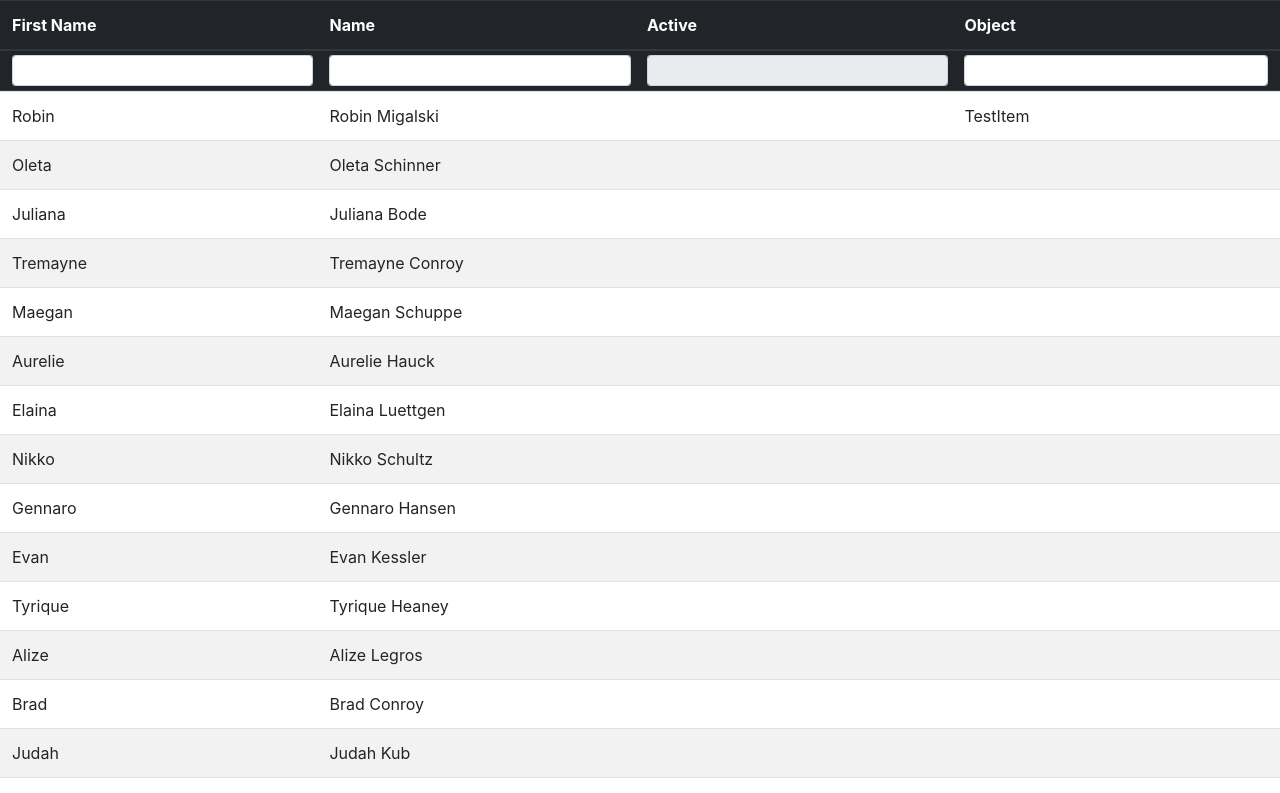
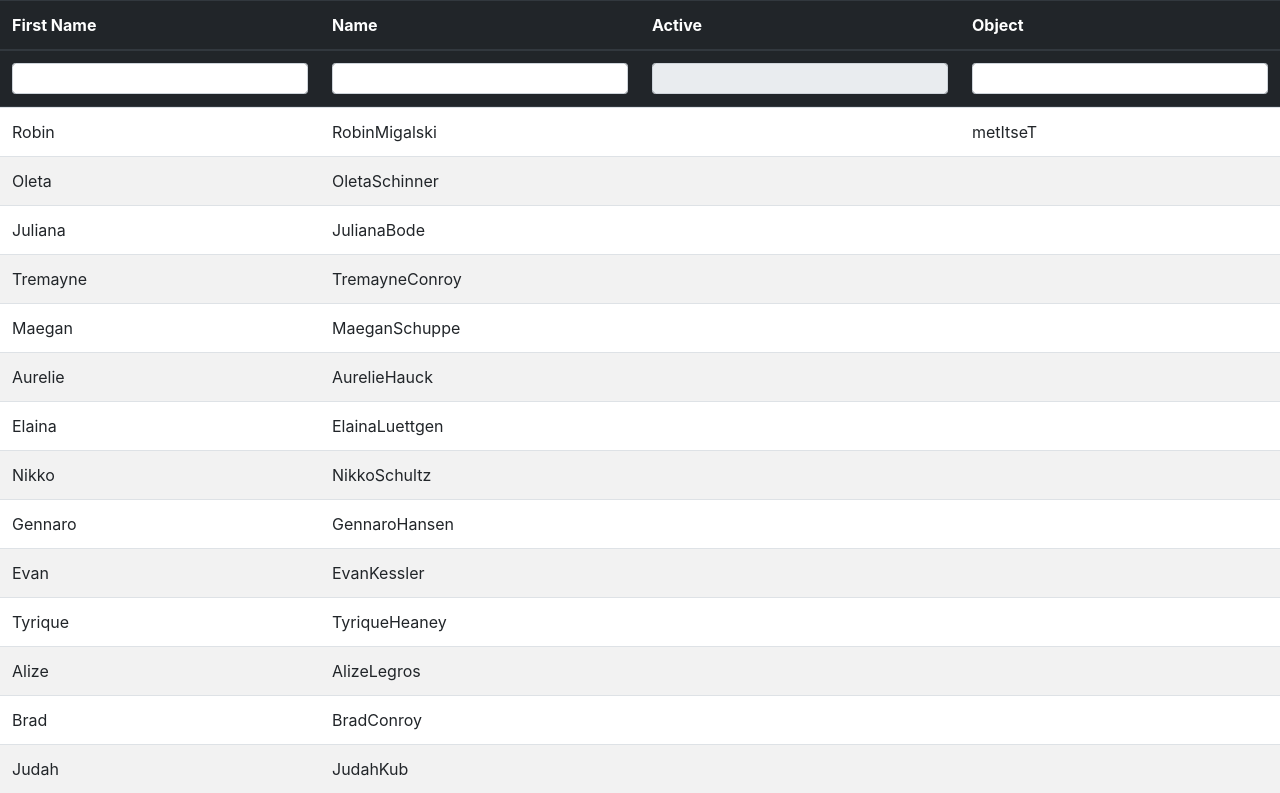
Before and after one commit to RobinMglsk/Vue_table, a Vue app: page / in a window 1280 px wide. Shown: the top 793 px of the page. Built offline with nearby package versions, Linux system fonts and the light colour scheme.

Commit message:
Added filters

```diff
--- a/src/App.vue
+++ b/src/App.vue
@@ -6,6 +6,7 @@
             :link="link"
             :classes="classes"
             :pagination="pagination"
+            :filters="filters"
             filterable
             @update="getData($event.page, $event.rowsPerPage, $event.sortColumn, $event.sortOrder, $event.filters)"
         />
@@ -62,10 +63,17 @@ export default {
                 {
                     name: "Object",
                     key: ["object_data.object.item"],
-                    type: "string"
+                    type: "string",
+                    filter: 'reverseString'
                 }
             ],
             pagination: {},
+            filters:{
+                reverseString(data){
+                    if(typeof data !== 'string') return
+                    return data.split('').reverse().join('')
+                }
+            },
             data: []
         };
     },
--- a/src/components/Table.vue
+++ b/src/components/Table.vue
@@ -12,21 +12,25 @@
                         >{{column.name}}</th>
                     </tr>
                     <tr v-if="showFilter && filterable">
-                        <th id="filter" v-for="(column,key) in columns_norm" :key="key">
+                        <th
+                            v-for="(column,key) in columns_norm"
+                            :id="`columnFilter_${key}`"
+                            :key="key"
+                        >
                             <input
                                 type="text"
                                 class="form-control-sm form-control"
-                                v-model="dColumns[key].filter"
-                                @change="filter(key)"
+                                v-model="dColumns[key].columnFilter"
+                                @change="columnFilter(key)"
                                 :disabled="column.filter_disabled"
-                            >
+                            />
                         </th>
                     </tr>
                 </thead>
                 <tbody>
                     <tr>
                         <td v-show="loading" :colspan="columns_norm.length" class="loader">
-                            <LoadingIndicator aria-busy="true"/>
+                            <LoadingIndicator aria-busy="true" />
                         </td>
                     </tr>
                     <tr
@@ -37,29 +41,13 @@
                         @click="followLink(key)"
                     >
                         <td v-for="(column,key) in columns_norm" :key="key">
-                            <!-- Type is boolean -->
-                            <template v-if="column.type === 'boolean'">
-                                <template v-if="booleanIcons.type === 'font-awesome'">
-                                    <font-awesome-icon
-                                        v-if="getData(row, column.dataKey[0])"
-                                        :icon="booleanIcons.true"
-                                    />
-                                    <font-awesome-icon
-                                        v-else-if="booleanIcons.false !== '' && booleanIcons.false !== null"
-                                        :icon="booleanIcons.false"
-                                    />
-                                </template>
-                                <template v-else>
-                                    <template
-                                        v-if="getData(row, column.dataKey[0])"
-                                    >{{booleanIcons.true}}</template>
-                                    <template v-else>{{booleanIcons.false}}</template>
-                                </template>
-                            </template>
-
-                            <!-- Type is string -->
-                            <template v-else>
-                                <template v-for="key in column.dataKey">{{getData(row, key)}} </template>
+                            <template v-for="key in column.dataKey">
+                                <!-- with filter -->
+                                <template
+                                    v-if="typeof column.filter === 'string'"
+                                >{{processFilter(getData(row, key), column.filter)}}</template>
+                                <!-- without filter -->
+                                <template v-else>{{getData(row, key)}}</template>
                             </template>
                         </td>
                     </tr>
@@ -111,15 +99,6 @@ export default {
             type: [Object, Boolean],
             default: false
         },
-        booleanIcons: {
-            type: Object,
-            default: function() {
-                return {
-                    true: "X",
-                    false: ""
-                };
-            }
-        },
         responsive: {
             type: Boolean,
             default: true
@@ -162,29 +141,36 @@ export default {
         filterable: {
             type: Boolean,
             default: false
+        },
+        filters: {
+            type: Object,
+            default: function() {
+                return {
+                    xxx: "xxx"
+                };
+            }
         }
     },
     computed: {
-        filters: function(){
+        columnFilters: function() {
             return this.dColumns.reduce((acc, val) => {
-
-                if(typeof val.filter === 'undefined'){
-                    return acc
+                if (
+                    typeof val.columnFilter === "undefined" ||
+                    val.columnFilter === ""
+                ) {
+                    return acc;
                 }
 
-                if(acc === ''){
-                    acc+','
+                if (acc === "") {
+                    acc + ",";
                 }
 
-                if(typeof val.key === 'object'){
-                    return `${acc}${val.key[0]}:${val.filter}`
-                }else{
-                    return `${acc}${val.key}:${val.filter}`
+                if (typeof val.key === "object") {
+                    return `${acc}${val.key[0]}:${val.columnFilter}`;
+                } else {
+                    return `${acc}${val.key}:${val.columnFilter}`;
                 }
-
-
-
-            },'');
+            }, "");
         },
         columns_norm: function() {
             const columns = [];
@@ -227,15 +213,8 @@ export default {
                 }
 
                 // Add filter
-                if (
-                    typeof column.filter === "undefined" ||
-                    (column.type !== "string" &&
-                        column.type !== "boolean" &&
-                        column.type !== "date")
-                ) {
-                    col.type = "string";
-                } else {
-                    col.type = column.type;
+                if (typeof column.filter === "string") {
+                    col.filter = column.filter;
                 }
 
                 // Add filter_disabled
@@ -276,7 +255,7 @@ export default {
             this.sortColumn = column;
             this.emitUpdate();
         },
-        filter: function() {
+        columnFilter: function() {
             this.emitUpdate();
         },
         flipSortOrder: function() {
@@ -347,13 +326,25 @@ export default {
 
             return data[key];
         },
+        processFilter(data, filterName = null) {
+            if (
+                filterName !== null &&
+                typeof this.filters[filterName] === "function"
+            ) {
+                return this.filters[filterName](data);
+            } else {
+                console.error(`${filterName} is not a filter`);
+            }
+
+            return data;
+        },
         emitUpdate: function() {
             this.$emit("update", {
                 sortColumn: this.sortColumn,
                 sortOrder: this.sortOrder,
                 page: this.page,
                 rowsPerPage: this.rowsPerPage,
-                filters: this.filters
+                filters: this.columnFilters
             });
         }
     }
```
